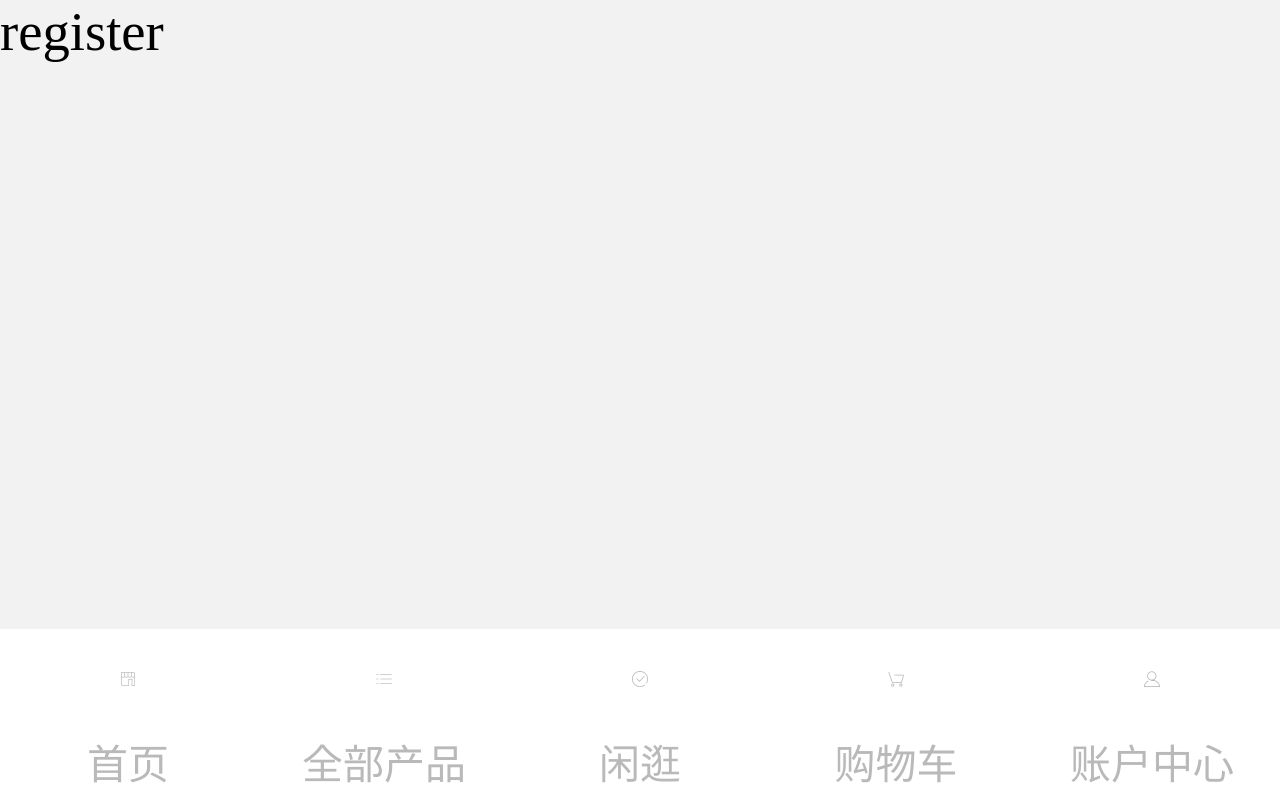
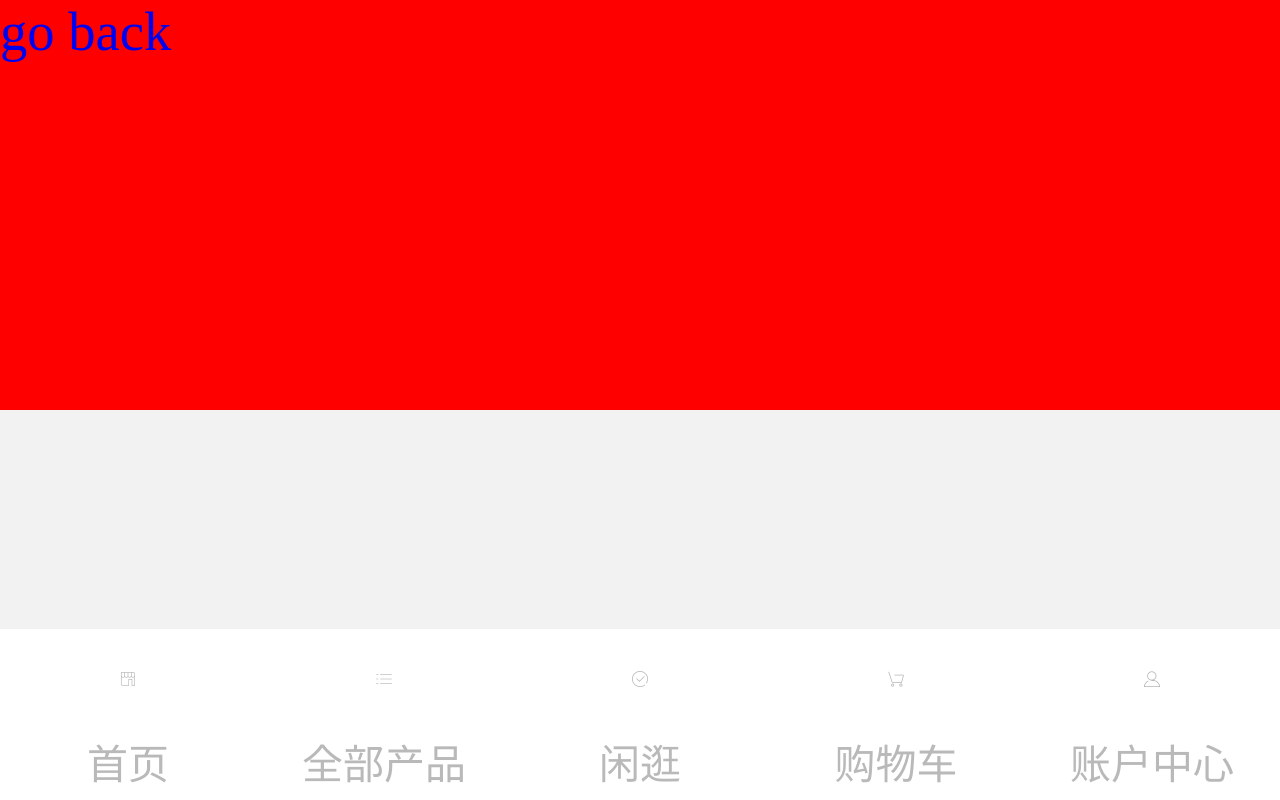
Before and after one commit to blame852/project---react, a React (Create React App) app: page /#/register in a window 1280 px wide. Built offline with nearby package versions, Linux system fonts and the light colour scheme.

Commit message:
帅气组长12.5第一次上传

```diff
--- a/src/components/AccountCenter/Register/index.js
+++ b/src/components/AccountCenter/Register/index.js
@@ -1,12 +1,18 @@
 import React ,{ Component } from "react";
 import css from "./index.module.scss";
-import "./index.module.scss";
+
 import {NavLink} from "react-router-dom";
 import axios from "axios";
 
 class Register extends Component{
 	render(){
-		return <div>register</div>
+		return <div className={css.register}>
+
+					<header>
+						<NavLink to="/accountcenter" className={css.goback}>go back</NavLink>
+					</header>
+
+			   </div>
 	}
 }
 
--- a/src/components/AccountCenter/Register/index.module.scss
+++ b/src/components/AccountCenter/Register/index.module.scss
@@ -0,0 +1,15 @@
+*{
+	margin:0;
+	padding:0;
+}
+
+.register{
+	header{
+		width:100%;
+		height:1.2rem;
+		background:red;
+		.goback{
+
+		}
+	}
+}
--- a/src/components/AccountCenter/index.js
+++ b/src/components/AccountCenter/index.js
@@ -1,6 +1,5 @@
 import React ,{ Component } from "react";
 import css from "./index.module.scss";
-import "./index.module.scss";
 import {NavLink} from "react-router-dom";
 import axios from "axios";
 
@@ -33,9 +32,9 @@ class AccountCenter extends Component{
 				<div className={css.acctLogin}>
 					<span className={css.noLogin}>您还未登录</span>
 					<div className={css.button}>
-						<span className={css.login}>登录</span>
+						<NavLink to="/login" className={css.login}>登录</NavLink>
 						<span className={css.line}>|</span>
-						<span className={css.register}>注册</span>
+						<NavLink to="/register" className={css.register}>注册</NavLink>
 					</div>
 				</div>
 			</div>
--- a/src/components/AccountCenter/index.module.scss
+++ b/src/components/AccountCenter/index.module.scss
@@ -55,11 +55,16 @@
 					font-size:0.16rem;
 					display:inline-block;
 					padding:0 0.1rem;
+					color:#009c42;
 				}
 				.login{
 					font-size:0.16rem;
 					display:inline-block;
 					padding:0 0.1rem;
+					color:#009c42;
+				}
+				.line{
+					margin:0 5px;
 				}
 			}
 		}
```
